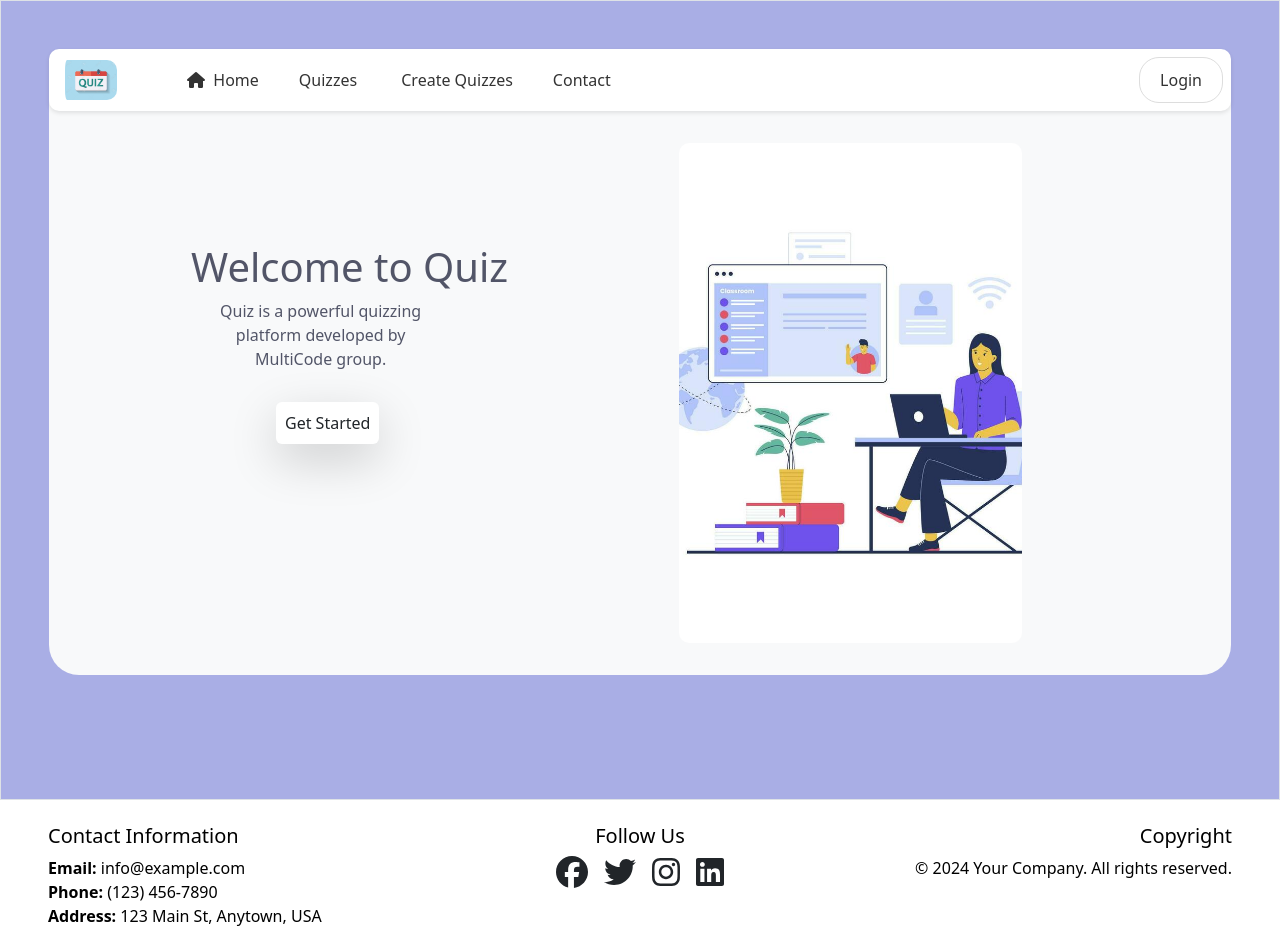
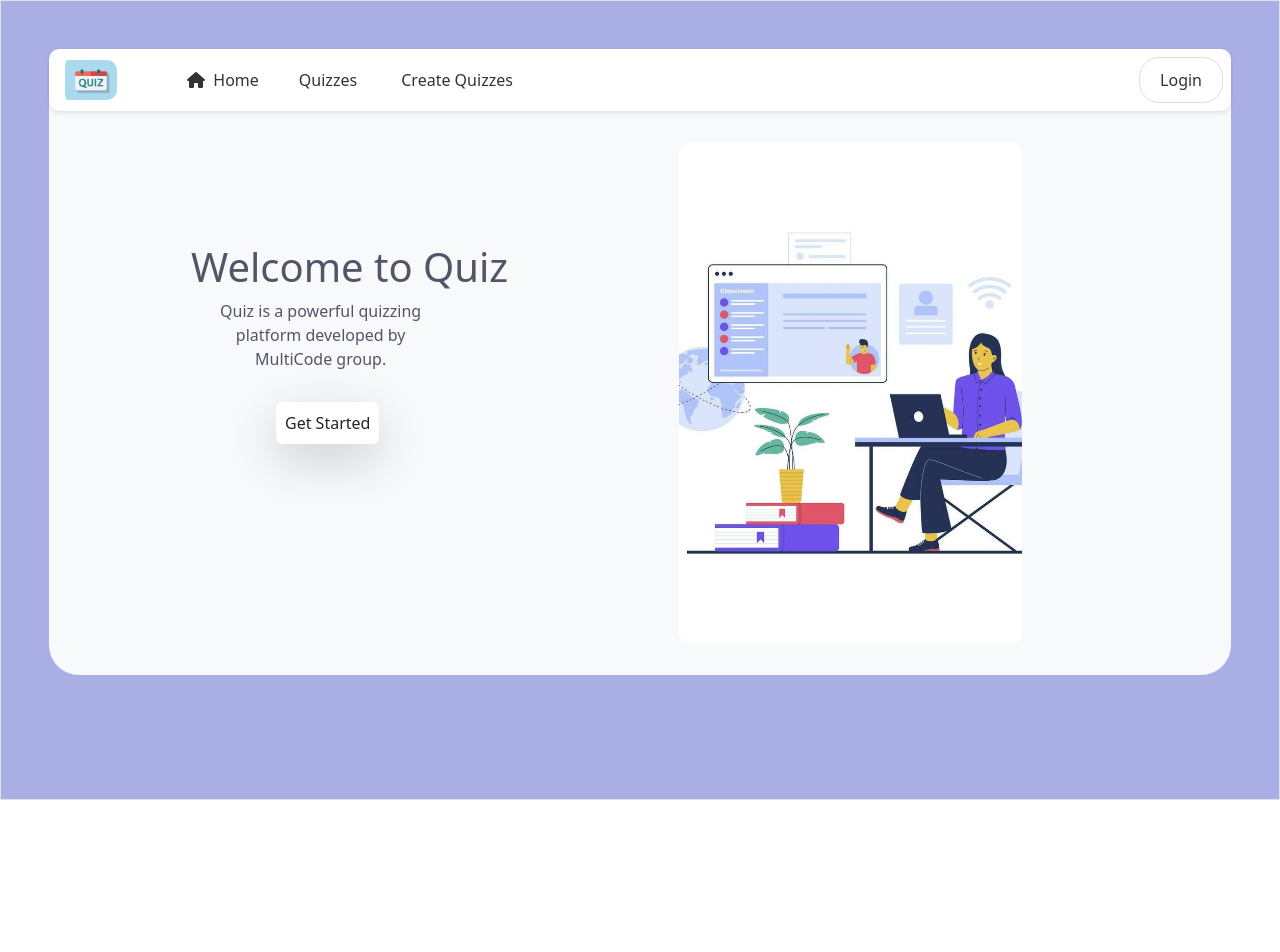
Before and after one commit to githubSivaji/quizapp, a React (Create React App) app: page / in a window 1280 px wide. Shown: the top 952 px of the page. After the commit the page ends 800 px from the top, so only its background shows below. Built offline with nearby package versions, Linux system fonts and the light colour scheme.

Commit message:
sivaji_2

```diff
--- a/package.json
+++ b/package.json
@@ -4,6 +4,7 @@
   "private": true,
   "homepage": "https://githubSivaji.github.io/quizapp",
   "dependencies": {
+    "@fortawesome/free-brands-svg-icons": "^6.6.0",
     "@fortawesome/react-fontawesome": "^0.2.2",
     "@testing-library/jest-dom": "^5.17.0",
     "@testing-library/react": "^13.4.0",
--- a/src/Components/Layout.js
+++ b/src/Components/Layout.js
@@ -25,7 +25,7 @@ const Layout = () => {
                     </BrowserRouter>
                 </div>
             </div>
-            <Footer/>
+            {/* <Footer/> */}
         </QuizProvider>
     );
 }
--- a/src/Components/Navbar.jsx
+++ b/src/Components/Navbar.jsx
@@ -18,7 +18,7 @@ const NavBar = () => {
             </Link>
             <Link to='/quizlist'>Quizzes</Link>
               <Link to='/CreateQuiz'> Create Quizzes</Link>
-              <a href="#footer">Contact</a>
+              {/* <a href="#footer">Contact</a> */}
           </div>
 
           <div className={enablemenu ? "nav-links nav-links-mobile " : "d-none"}>
```
Also changed, not shown: 1 other file (tests, documents, lock files or other folders).
